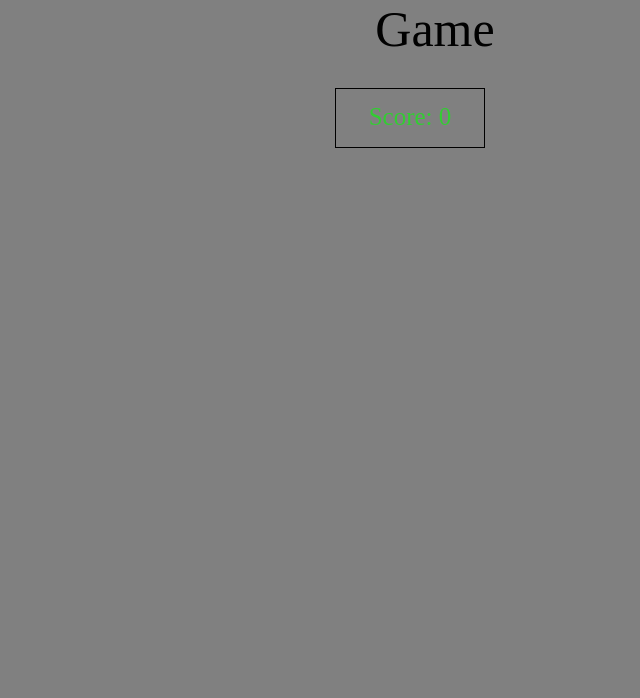
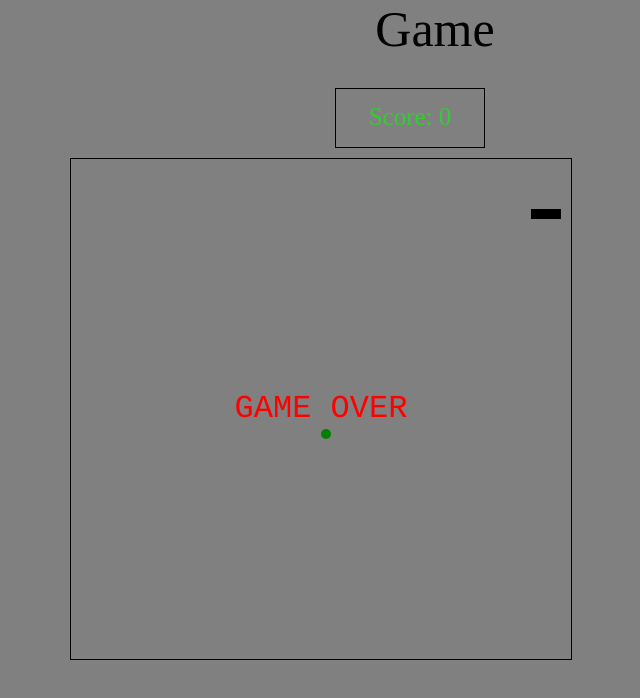
Before and after one commit to kozlowicz-m/game, a website: page src/index.html in a window 1280 px wide. Shown: the whole page, without its empty margins (230-870 px from the left). Drawn offline with Linux system fonts and the light colour scheme.

Commit message:
Add style border, clean up code

```diff
--- a/src/css/style.css
+++ b/src/css/style.css
@@ -1,4 +1,4 @@
-* {
+*{
   box-sizing: border-box;
 }
 
@@ -6,6 +6,11 @@ body {
   margin: 0;
   padding: 0;
   background: gray;
+}
+
+#canvas {
+  margin-left: 300px;
+  border: 1px solid;
 }
 
 .title {
--- a/src/js/app.js
+++ b/src/js/app.js
@@ -9,7 +9,14 @@ let widthBlock = width / sizeBlock;
 let heightBlock = height / sizeBlock;
 let score = 0;
 
-let printBorder = function () {
+let id = setInterval(function() {
+  ctx.clearRect(0, 0, width, height);
+  snake.move();
+  snake.print();
+  apple.print();
+}, 100);
+
+let printBorder = function() {
   ctx.fillStyle = 'black';
   ctx.fillRect(0, 0, width, sizeBlock);
   ctx.fillRect(0, height - sizeBlock, width, sizeBlock);
@@ -17,9 +24,9 @@ let printBorder = function () {
   ctx.fillRect(width - sizeBlock, 0, sizeBlock, width);
 };
 
-let circle = function (x, y, radius, fillCircle) {
+let circle = function(x, y, radius, fillCircle) {
   ctx.beginPath();
-    ctx.arc(x, y, radius, 0, Match.PI * 2, false);
+  ctx.arc(x, y, radius, 0, Math.PI * 2, false);
   if (fillCircle) {
     ctx.fill();
   } else {
@@ -27,8 +34,8 @@ let circle = function (x, y, radius, fillCircle) {
   }
 };
 
-let gameOver = function () {
-    clearTimeout(clear);
+let gameOver = function() {
+  clearTimeout(id);
   ctx.font = '32px Courier';
   ctx.textBaseline = 'middle';
   ctx.fillStyle = 'red';
@@ -36,50 +43,44 @@ let gameOver = function () {
   ctx.fillText('GAME OVER', width / 2, height / 2);
 };
 
-class Block {
-    constructor(col, row) {
+let Block = function(col, row) {
   this.col = col;
   this.row = row;
-    }
-}
+};
 
-Block.prototype.printSquare = function (color) {
+Block.prototype.printSquare = function(color) {
   let x = this.col * sizeBlock;
   let y = this.row * sizeBlock;
   ctx.fillStyle = color;
   ctx.fillRect(x, y, sizeBlock, sizeBlock);
 };
 
-Block.prototype.printCircle = function (color) {
+Block.prototype.printCircle = function(color) {
   let centerX = this.col * sizeBlock + sizeBlock / 2;
   let centerY = this.row * sizeBlock + sizeBlock / 2;
   ctx.fillStyle = color;
   circle(centerX, centerY, sizeBlock / 2, true);
 };
 
-Block.prototype.compare = function (otherBlock) {
-    return this.col === otherBlock.col && this.row === otherBlock.row
+Block.prototype.compare = function(otherBlock) {
+  return this.col === otherBlock.col && this.row === otherBlock.row;
 };
 
 class Snake {
   constructor() {
-        this.segments = [
-            new Block(7, 5),
-            new Block(6, 5),
-            new Block(5, 5)
-        ];
+    this.segments = [new Block(7, 5), new Block(6, 5), new Block(5, 5)];
     this.direction = 'right';
     this.nextDirection = 'right';
   }
 }
 
-Snake.prototype.print = function () {
+Snake.prototype.print = function() {
   for (let i = 0; i < this.segments.length; i++) {
-        this.segments[i].printSquare('black')
+    this.segments[i].printSquare('black');
   }
 };
 
-Snake.prototype.move = function () {
+Snake.prototype.move = function() {
   let head = this.segments[0];
   let newHead;
 
@@ -87,11 +88,11 @@ Snake.prototype.move = function () {
 
   if (this.direction === 'right') {
     newHead = new Block(head.col + 1, head.row);
-    } else if (direction === 'left') {
+  } else if (this.direction === 'left') {
     newHead = new Block(head.col - 1, head.row);
-    } else if (direction === 'up') {
+  } else if (this.direction === 'up') {
     newHead = new Block(head.col, head.row - 1);
-    } else if (direction === 'down') {
+  } else if (this.direction === 'down') {
     newHead = new Block(head.col, head.row + 1);
   }
 
@@ -106,17 +107,18 @@ Snake.prototype.move = function () {
     score++;
     apple.move();
   } else {
-        this.segments.pop()
+    this.segments.pop();
   }
 };
 
-Snake.prototype.checkCollision = function (head) {
-    leftCollision = (head.col === 0);
-    rightCollision = (head.col === widthBlock - 1);
-    topCollision = (head.row === 0);
-    bottomCollision = (head.row === heightBlock - 1);
+Snake.prototype.checkCollision = function(head) {
+  let leftCollision = head.col === 0;
+  let rightCollision = head.col === widthBlock - 1;
+  let topCollision = head.row === 0;
+  let bottomCollision = head.row === heightBlock - 1;
 
-    let wallCollision = leftCollision || rightCollision || topCollision || bottomCollision
+  let wallCollision =
+    leftCollision || rightCollision || topCollision || bottomCollision;
 
   let tailCollision = false;
 
@@ -128,7 +130,7 @@ Snake.prototype.checkCollision = function (head) {
   return wallCollision || tailCollision;
 };
 
-Snake.prototype.setDirection = function (newDirection) {
+Snake.prototype.setDirection = function(newDirection) {
   if (this.direction === 'top' && newDirection === 'bottom') {
     return;
   } else if (this.direction === 'right' && newDirection === 'left') {
@@ -141,7 +143,6 @@ Snake.prototype.setDirection = function (newDirection) {
   this.nextDirection = newDirection;
 };
 
-
 class Apple {
   constructor() {
     let x = Math.floor(Math.random() * (widthBlock - 2)) + 1;
@@ -150,15 +151,13 @@ class Apple {
   }
 }
 
-Apple.prototype.print = function () {
-    this.position.printCircle('green')
+Apple.prototype.print = function() {
+  this.position.printCircle('green');
 };
 
-Apple.prototype.move = function (occupiedSegments) {
-    let randomCol = Math.floor(Math.random() *
-        (widthBlock - 2)) + 1;
-    let randomRow = Math.floor(Math.random() *
-        (heightBlock - 2)) + 1;
+Apple.prototype.move = function(occupiedSegments) {
+  let randomCol = Math.floor(Math.random() * (widthBlock - 2)) + 1;
+  let randomRow = Math.floor(Math.random() * (heightBlock - 2)) + 1;
   this.position = new Block(randomCol, randomRow);
 
   for (let i = 0; i < occupiedSegments.length; i++) {
@@ -176,10 +175,10 @@ let direction = {
   37: 'left',
   38: 'top',
   39: 'right',
-    40: 'bottom',
+  40: 'bottom'
 };
 
-document.addEventListener('keydown', function (event) {
+document.addEventListener('keydown', function(event) {
   let newDirection = direction[event.keyCode];
 
   if (newDirection !== undefined) {
```
Lines whose indentation alone changed are shown as unchanged.
